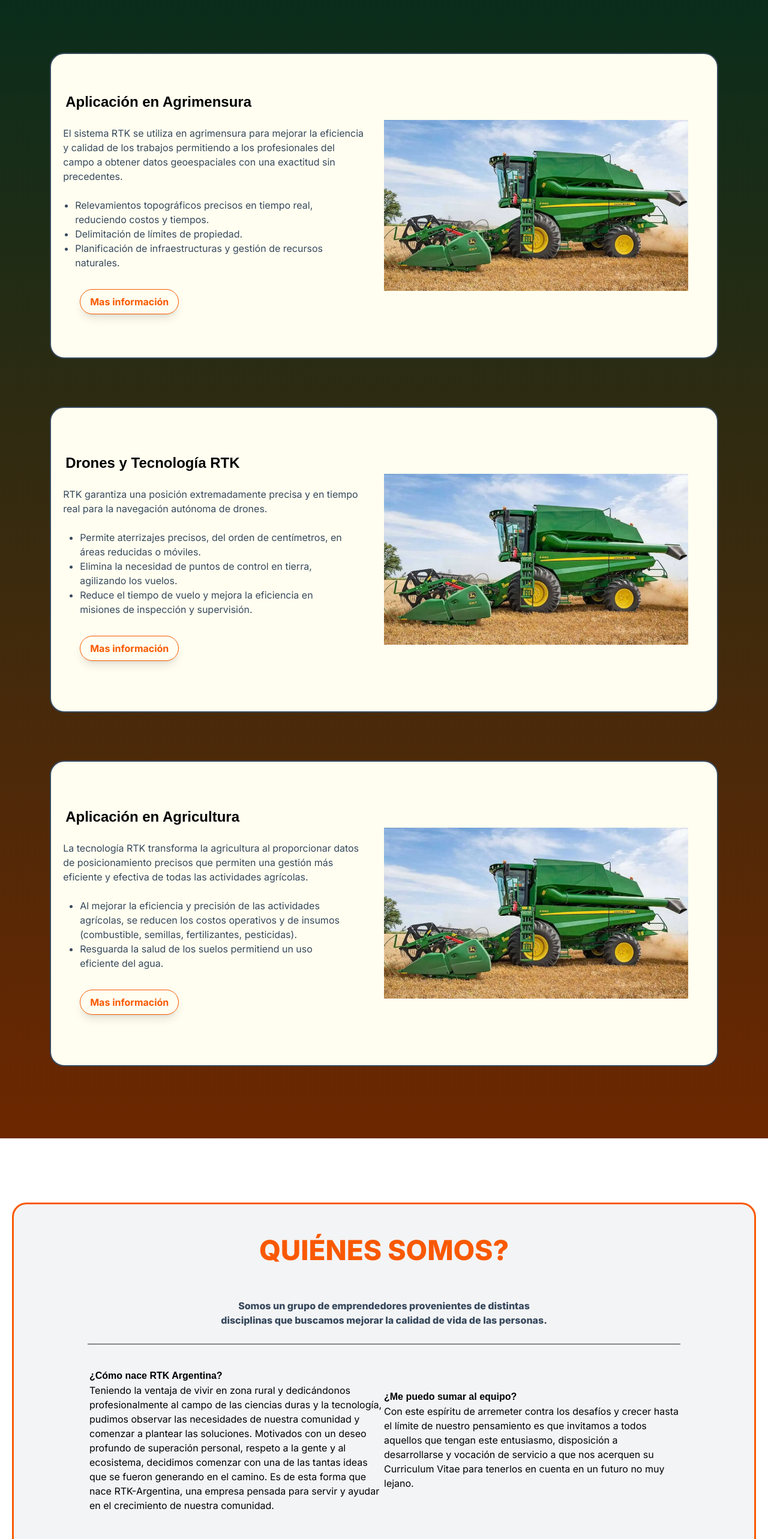
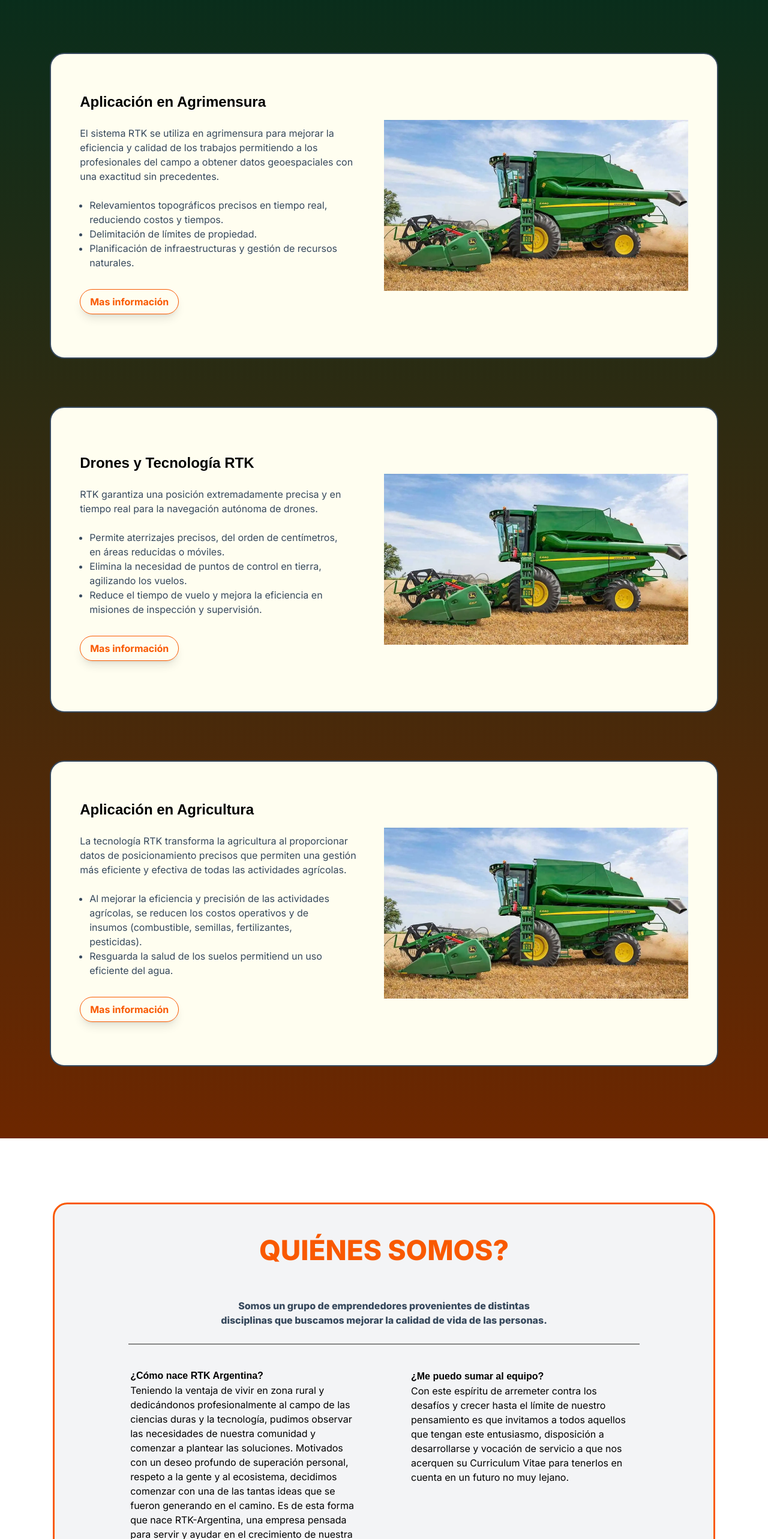
Before and after one commit to Anibal-Quiroz-P5/rtk-argentina-003, a Next.js app: page / in a window 1280 px wide. Shown: the part 1520-4086 px from the top of the page at 60% size. Built offline with nearby package versions, Linux system fonts and the light colour scheme.

Commit message:
fix font and card's size

```diff
--- a/src/app/components/AboutUs.tsx
+++ b/src/app/components/AboutUs.tsx
@@ -26,10 +26,10 @@ import React from "react";
 
 const AboutUs = () => {
   return (
-    <div className=" flex flex-col items-center justify-center mx-auto pt-[55px] lg:pt-[107px]  2xl:pb-[10px]">
+    <div className=" flex flex-col items-center justify-center mx-auto pt-[55px] lg:pt-[107px]  2xl:pb-[10px]  ">
       <div
         id="quienes-somos"
-        className="py-[74px] text-[#36485C] lg:text-[18px] bg-gray-100 px-12   border-[3px]  border-[#F95901] rounded-3xl 2xl:w-[898px] 2xl:h-[586px] pt-10 2xl:pt-10"
+        className="py-[74px] text-[#36485C] lg:text-[18px] bg-gray-100 px-12   border-[3px]  border-[#F95901] rounded-3xl 2xl:w-[898px] 2xl:h-[586px] pt-10 2xl:pt-10  lg:w-[89%] "
       >
         <div className="text-center  text-[22px] font-montserrat  font-extrabold text-[#F95901] lg:text-[46px] lg:leading-[72px]  pb-3 2xl:pb-0 2xl:pt-[0px] 2xl:text-[43px]">
           QUIÉNES SOMOS?
@@ -44,9 +44,9 @@ const AboutUs = () => {
         <div className="lg:pl-[75px] lg:pr-[75px]  ">
           <hr className="border-t-1 border border-[#868686]  " />
         </div>
-        <div className="lg:flex  justify-between  2xl:gap-[60px] 2xl:pl-[0px] ">
+        <div className="lg:flex  justify-between  lg:gap-[90px] 2xl:gap-[60px] 2xl:pl-[0px] pl-0 ">
           <div className="flex-1 ">
-            <div className="  py-[74px] pb-8 pt-10 text-[#000000] lg:text-[18px] lg:pl-[78px] 2xl:pt-6   2xl:pl-[0px]">
+            <div className="  py-[74px] pb-8 lg:pb-0 pt-10 text-[#000000] lg:text-[18px] lg:pl-[78px] 2xl:pt-6   2xl:pl-[0px]">
               <div className="font-rubik font-semibold text-[16px]    2xl:text-[16px] 2xl:p-0 ">
                 ¿Cómo nace RTK Argentina?
               </div>
@@ -69,7 +69,7 @@ const AboutUs = () => {
           </div>
 
           <div className="lg:flex-1 lg:text-right ">
-            <div className=" text-left py-[74px] pt-0 sm:pt-[75px] pb-0 text-[#000000] lg:text-[18px] lg:pr-[78px]  2xl:pt-6  2xl:pr-0">
+            <div className=" text-left py-[74px] pt-0 sm:pt-[75px] lg:pt-[41px] pb-0 text-[#000000] lg:text-[18px] lg:pr-[78px]  2xl:pt-6  2xl:pr-0">
               <div className="font-rubik font-semibold text-[16px]   2xl:text-[16px]">
                 ¿Me puedo sumar al equipo?
               </div>
--- a/src/app/components/CorreoContact.tsx
+++ b/src/app/components/CorreoContact.tsx
@@ -299,7 +299,7 @@ const CorreoContact = () => {
         onClose={() => setAlertVisible(false)}
       />
       <div id="contacto" className="bg-[purple-100] 2xl:pt-14 2xl:pb-14">
-        <div className="mx-auto  px-6   lg:px-8 bg-[#E3F6E7] 2xl:w-[898px] h-[636px] 2xl:h-[682px] ">
+        <div className="mx-auto  px-6   lg:px-8 bg-[#E3F6E7] 2xl:w-[898px] h-[636px] 2xl:h-[682px] lg:w-[89%] rounded-3xl">
 
 
           <div className=" text-center  ">
--- a/src/app/components/Faq.tsx
+++ b/src/app/components/Faq.tsx
@@ -107,7 +107,7 @@ const Faq = () => {
 
   <div className='pt-[58px] lg:pt-24 2xl:pt-24 '>
 
-    <div className='flex flex-col items-center justify-center mx-auto w-full py-[48px] bg-gradient-to-b from-custom-orange-end to-custom-orange-start border-[3px]  border-[#F95901] rounded-3xl 2xl:w-[898px] '>
+    <div className='flex flex-col items-center justify-center mx-auto w-full py-[48px] bg-gradient-to-b from-custom-orange-end to-custom-orange-start border-[3px]  border-[#F95901] rounded-3xl 2xl:w-[898px] lg:w-[89%]'>
       <div>
         <div >
 
--- a/src/app/components/Features.tsx
+++ b/src/app/components/Features.tsx
@@ -297,7 +297,7 @@ const Features = () => {
 
           <div className="sm:w-1/2 lg:py-[56px] ">
             {/* <h3 className=" text-2xl lg:px-12 pt-[34px] lg:pt-[22px] font-rubik font-semibold text-[#FFFFF] lg:text-[35px] text-center lg:text-left "> */}
-            <h3 className=" 2xl:pl-[39px] text-2xl 2xl:px-1 pt-[34px] lg:pt-[22px] font-rubik font-semibold text-[#FFFFF] 2xl:text-[27px] text-center lg:text-left lg:pl-6 ">
+            <h3 className=" 2xl:pl-[39px] text-2xl 2xl:px-1 pt-[34px] lg:pt-[22px] font-rubik font-semibold text-[#FFFFF] 2xl:text-[27px] text-center lg:text-left lg:pl-12 ">
               {" "}
               Aplicación en Agrimensura
             </h3>
@@ -307,7 +307,7 @@ const Features = () => {
               alt="feature 1 image"
               className="pt-[24px] sm:hidden"
             />
-            <p className="py-[24px] 2xl:py-[14px] px-12 pl-5 pr-5 2xl:pl-[39px] text-[#36485C] font-inter font-regular text-[16px]  2xl:leading-[22px]">
+            <p className="py-[24px] 2xl:py-[14px] px-12 pl-5 pr-5 2xl:pl-[39px] text-[#36485C] font-inter font-regular text-[16px]  2xl:leading-[22px] lg:pl-12">
               El sistema RTK se utiliza en agrimensura para mejorar la
               eficiencia y calidad de los trabajos permitiendo a los
               profesionales del campo a obtener datos geoespaciales con una
@@ -317,8 +317,8 @@ const Features = () => {
             ejemplo, algunas de las aplicaciones son: */}
             </p>
 
-            <div className="px-10  ">
-              <ul className="list-disc px-0 2xl:px-4 ">
+            <div className="px-12 2xl:px-12  ">
+              <ul className="list-disc px-0 2xl:px-4 lg:px-4 ">
                 <li className="flex-col   text-[#36485C]  gap-5 font-inter font-regular text-[16px] 2xl:text-[16px] 2xl:leading-[22px]">
                   Relevamientos topográficos precisos en tiempo real, reduciendo
                   costos y tiempos.
@@ -354,7 +354,7 @@ const Features = () => {
           />
           <div className="sm:w-1/2 lg:py-[56px] ">
             {/* <h3 className=" text-2xl lg:px-12 pt-[34px] lg:pt-[22px] font-rubik font-semibold text-[#FFFFF] lg:text-[35px] text-center lg:text-left "> */}
-            <h3 className=" 2xl:pl-[39px] text-2xl 2xl:px-1 pt-[34px] lg:pt-[22px] font-rubik font-semibold text-[#FFFFF] 2xl:text-[27px] text-center lg:text-left lg:pl-6 ">
+            <h3 className=" 2xl:pl-[39px] text-2xl 2xl:px-1 pt-[34px] lg:pt-[22px] font-rubik font-semibold text-[#FFFFF] 2xl:text-[27px] text-center lg:text-left  lg:pl-12 ">
               {" "}
               Drones y Tecnología RTK
             </h3>
@@ -364,12 +364,12 @@ const Features = () => {
               alt="feature 1 image"
               className="pt-[24px] sm:hidden"
             />
-            <p className="py-[24px] 2xl:py-[14px] px-12 pl-5 pr-5 2xl:pl-[39px] text-[#36485C] font-inter font-regular text-[16px] 2xl:text-[16px] 2xl:leading-[22px]">
+            <p className="py-[24px] 2xl:py-[14px] px-12 pl-5 pr-5 2xl:pl-[39px] text-[#36485C] font-inter font-regular text-[16px] 2xl:text-[16px] 2xl:leading-[22px] lg:pl-12">
               RTK garantiza una posición extremadamente precisa y en tiempo real
               para la navegación autónoma de drones.
             </p>
-            <div className="px-12">
-              <ul className="list-disc px-0 2xl:px-4">
+            <div className="px-12 2xl:px-12  ">
+              <ul className="list-disc px-0 2xl:px-4 lg:px-4">
                 <li className="flex-col text-[#36485C]  gap-5 font-inter font-regular  text-[16px] 2xl:text-[16px] 2xl:leading-[22px]">
                   Permite aterrizajes precisos, del orden de centímetros, en
                   áreas reducidas o móviles.
@@ -405,7 +405,7 @@ const Features = () => {
           />
           <div className="sm:w-1/2 lg:py-[56px] ">
             {/* <h3 className=" text-2xl lg:px-12 pt-[34px] lg:pt-[22px] font-rubik font-semibold text-[#FFFFF] lg:text-[35px] text-center lg:text-left "> */}
-            <h3 className=" 2xl:pl-[39px] text-2xl 2xl:px-1 pt-[34px] lg:pt-[22px] font-rubik font-semibold text-[#FFFFF] 2xl:text-[27px] text-center lg:text-left lg:pl-6 ">
+            <h3 className=" 2xl:pl-[39px] text-2xl 2xl:px-1 pt-[34px] lg:pt-[22px] font-rubik font-semibold text-[#FFFFF] 2xl:text-[27px] text-center lg:text-left  lg:pl-12">
               {" "}
               Aplicación en Agricultura
             </h3>
@@ -415,14 +415,13 @@ const Features = () => {
               alt="feature 1 image"
               className="pt-[24px] sm:hidden"
             />
-            <p className="py-[24px] 2xl:py-[14px] px-12 pl-5 pr-5 2xl:pl-[39px] text-[#36485C] font-inter font-regular text-[16px] 2xl:text-[16px] 2xl:leading-[22px]">
+            <p className="py-[24px] 2xl:py-[14px] px-12 pl-5 pr-5 2xl:pl-[39px] text-[#36485C] font-inter font-regular text-[16px] 2xl:text-[16px] 2xl:leading-[22px] lg:pl-12">
               La tecnología RTK transforma la agricultura al proporcionar datos
               de posicionamiento precisos que permiten una gestión más eficiente
               y efectiva de todas las actividades agrícolas.
             </p>
-            <div className="px-12 ">
-              <ul className="list-disc px-0 2xl:px-2">
-
+            <div className="px-12 2xl:px-12  ">
+              <ul className="list-disc px-0 2xl:px-4 lg:px-4">
                 <li className="flex-col text-[#36485C]  gap-5 font-inter font-regular  text-[16px] 2xl:text-[16px] 2xl:leading-[22px]">
                   Al mejorar la eficiencia y precisión de las actividades
                   agrícolas, se reducen los costos operativos y de
```
